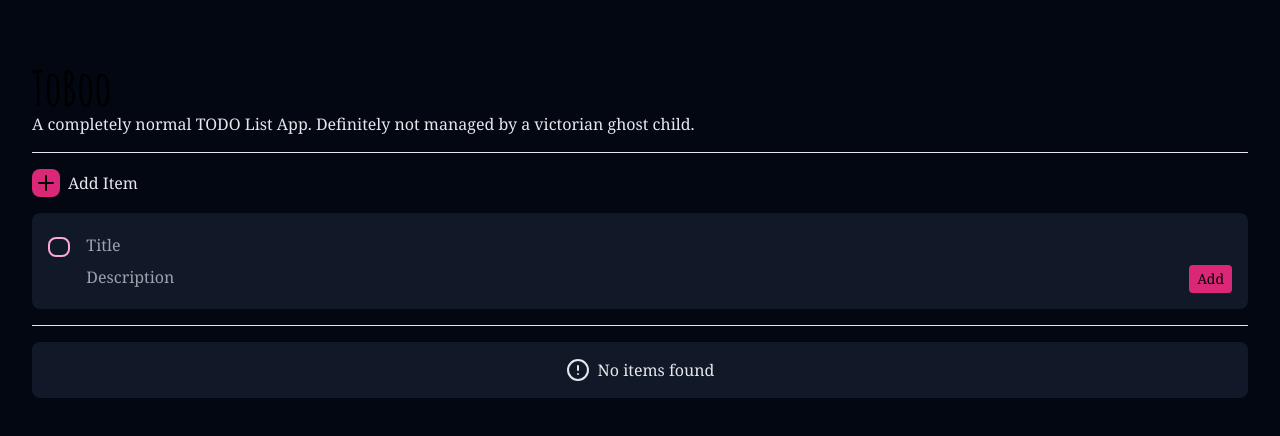
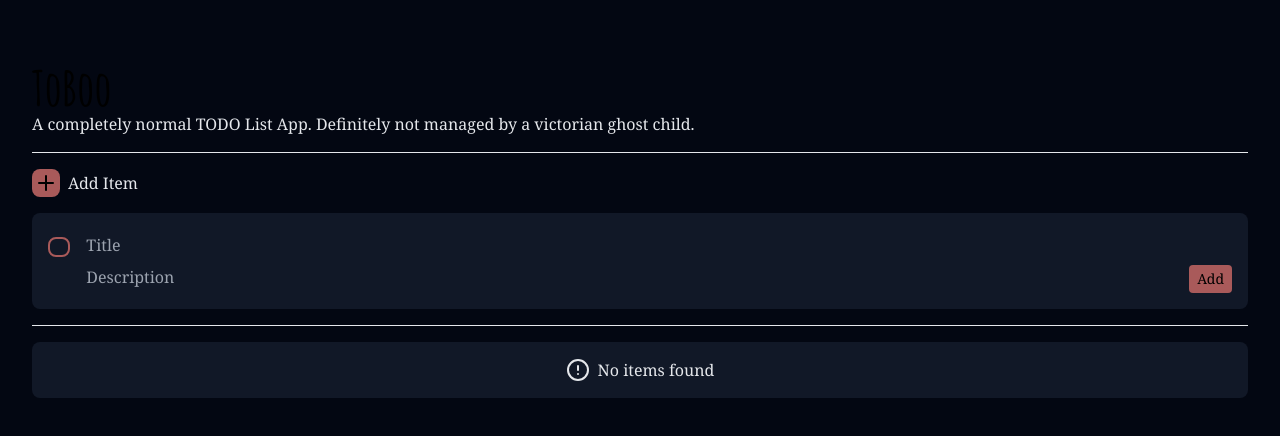
Before and after one commit to pawap90/haunted-todo-list, a React (Vite) app: page / in a window 1280 px wide. Both pictures are taken after a click on the button "Add Item". Shown: the top 436 px of the page. Built offline with nearby package versions, Linux system fonts and the light colour scheme.

Commit message:
update primary color

```diff
--- a/src/App.tsx
+++ b/src/App.tsx
@@ -18,7 +18,7 @@ function App() {
       <Separator></Separator>
 
       <button className='flex items-center space-x-2 group' onClick={() => setShowAddItem(!showAddItem)}>
-        <div className='bg-pink-600 p-[2px] rounded-lg group-hover:bg-pink-500'>
+        <div className='bg-primary p-[2px] rounded-lg group-hover:bg-primary-dark'>
           <svg xmlns="http://www.w3.org/2000/svg" width="24" height="24" viewBox="0 0 24 24" fill="none" stroke="currentColor" stroke-width="2" stroke-linecap="round" stroke-linejoin="round"><path d="M5 12h14"/><path d="M12 5v14"/></svg>
         </div>
         <span className='text-gray-200 group-hover:text-gray-100'>Add Item</span>
--- a/src/components/AddTodoItem.tsx
+++ b/src/components/AddTodoItem.tsx
@@ -29,7 +29,7 @@ const AddTodoItem: React.FC<AddTodoItemProps> = ({ onSave }) => {
     return (
         <form onSubmit={handleOnSubimit}>
             <div className="flex space-x-4 bg-gray-900 p-4 rounded-lg">
-                <div className="border-2 mt-2 border-pink-300 rounded-lg w-6 h-5"></div>
+                <div className="border-2 mt-2 border-primary rounded-lg w-6 h-5"></div>
                 <div className="flex flex-col w-full">
                     <input
                         type="text"
@@ -46,7 +46,7 @@ const AddTodoItem: React.FC<AddTodoItemProps> = ({ onSave }) => {
                         onChange={handleDescriptionSave}
                     />
                 </div>
-                <button type="submit" className="self-end bg-pink-600 px-2 py-1 rounded text-sm hover:bg-pink-500">Add</button>
+                <button type="submit" className="self-end bg-primary px-2 py-1 rounded text-sm hover:bg-primary-dark">Add</button>
             </div>
         </form>
     );
--- a/src/components/ListTodoItems.tsx
+++ b/src/components/ListTodoItems.tsx
@@ -19,7 +19,7 @@ const ListTodoItems: React.FC<ListTodoItemsProps> = ({ items }) => {
             <ul className=" flex flex-col space-y-2">
                 {items.map((item) => (
                     <li key={item.id} className="bg-gray-900 flex space-x-4 rounded-lg p-4">
-                        <div className="border-2 mt-2 border-pink-300 rounded-lg w-6 h-5"></div>
+                        <div className="border-2 mt-2 border-primary rounded-lg w-6 h-5"></div>
                         <div className="flex flex-col w-full">
                             <p className="font-semibold">{item.title}</p>
                             <p className="text-gray-200">{item.description}</p>
--- a/tailwind.config.js
+++ b/tailwind.config.js
@@ -14,6 +14,10 @@ export default {
       fontFamily: {
         'sans': ['"Noto Serif"', ...defaultTheme.fontFamily.sans],
         'display': ['"Amatic SC"']
+      },
+      colors: {
+        primary: "#A95A5A",
+        "primary-dark": "#924e4e",
       }
     },
   },
```
